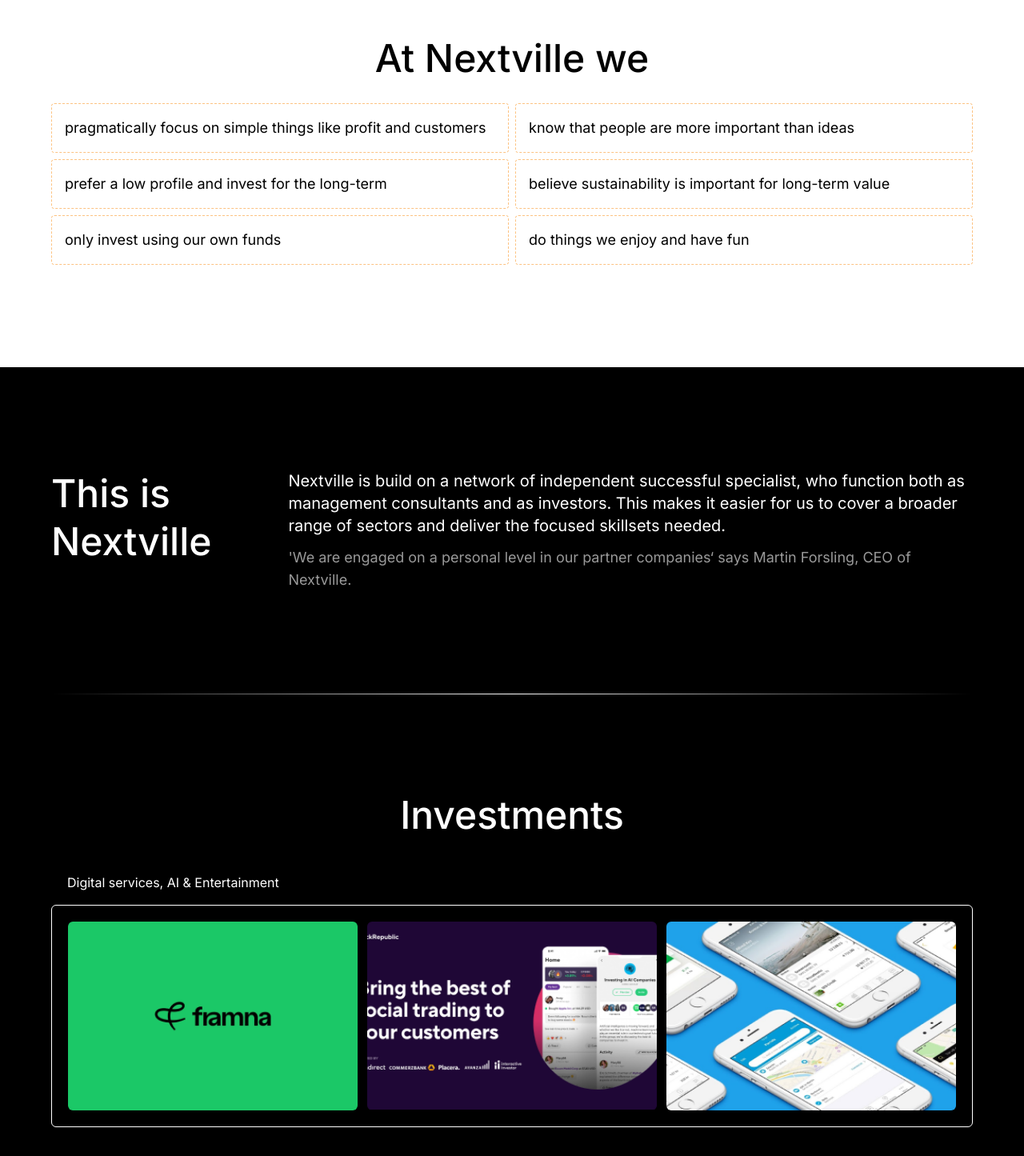
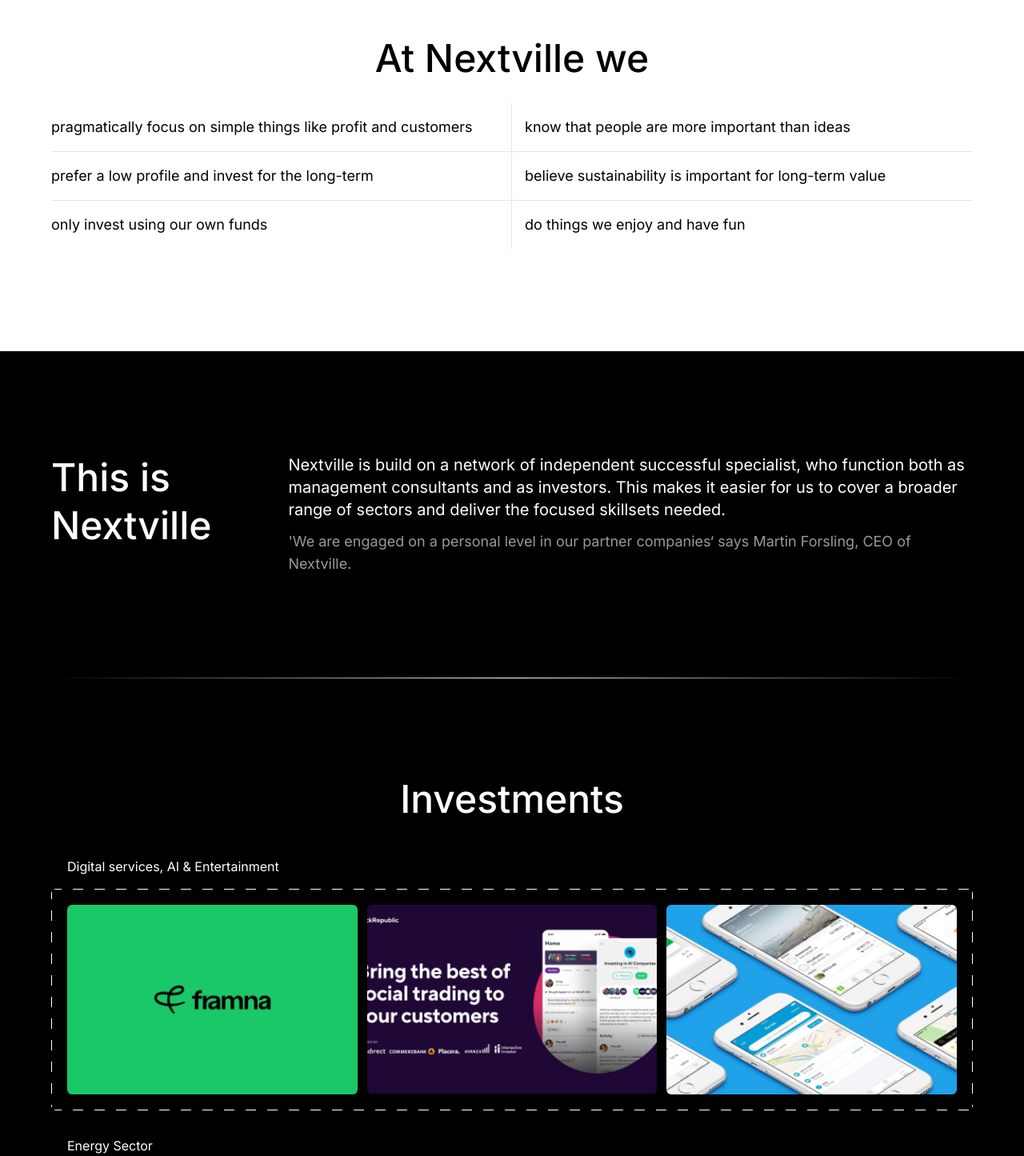
Before and after one commit to Poxie/nextville, a Next.js app: page / in a window 1280 px wide. Shown: the part 1320-2765 px from the top of the page at 80% size. Built offline with nearby package versions, Linux system fonts and the light colour scheme.

Commit message:
Redesign values & add dashed border

```diff
--- a/app/globals.css
+++ b/app/globals.css
@@ -6,4 +6,13 @@
   .main-width {
     @apply w-main max-w-main mx-auto;
   }
+
+  .border-image {
+    --border-color: #fff;
+    --border-size: 27px;
+    background-image: repeating-linear-gradient(to right, var(--border-color) 0%, var(--border-color) 50%, transparent 50%, transparent 100%), repeating-linear-gradient(to right, var(--border-color) 0%, var(--border-color) 50%, transparent 50%, transparent 100%), repeating-linear-gradient(to bottom, var(--border-color) 0%, var(--border-color) 50%, transparent 50%, transparent 100%), repeating-linear-gradient(to bottom, var(--border-color) 0%, var(--border-color) 50%, transparent 50%, transparent 100%);
+    background-position: left top, left bottom, left top, right top;
+    background-repeat: repeat-x, repeat-x, repeat-y, repeat-y;
+    background-size: var(--border-size) 1px, var(--border-size) 1px, 1px var(--border-size), 1px var(--border-size);
+  }
 }
--- a/components/home/investments/InvestmentGroup.tsx
+++ b/components/home/investments/InvestmentGroup.tsx
@@ -16,7 +16,7 @@
             </span>
             {/* Change this border to dashed later */}
             <div className={twMerge(
-                "[--item-gap:.75rem] p-5 flex flex-wrap gap-[--item-gap] rounded-md border-[1px] border-white",
+                "[--item-gap:.75rem] border-image p-5 flex flex-wrap gap-[--item-gap] rounded-md",
             )}>
                 {projects.map(project => {
                     const rest = projects.length % 3;
--- a/components/home/values/Value.tsx
+++ b/components/home/values/Value.tsx
@@ -1,8 +1,14 @@
-export default function Value({ children }: {
+import { twMerge } from "tailwind-merge";
+
+export default function Value({ children, className }: {
     children: React.ReactNode;
+    className?: string;
 }) {
     return(
-        <div className="p-4 text-lg border-[1px] border-c-primary border-dashed rounded">
+        <div className={twMerge(
+            "p-4 text-lg",
+            className,
+        )}>
             {children}
         </div>
     )
--- a/components/home/values/index.tsx
+++ b/components/home/values/index.tsx
@@ -1,6 +1,7 @@
 import messages from '@/messages/en.json';
 import { useTranslations } from "next-intl"
 import Value from './Value';
+import { twMerge } from 'tailwind-merge';
 
 export default function Values() {
     const t = useTranslations('values');
@@ -13,10 +14,18 @@
             <h2 className="text-5xl font-medium text-center">
                 {t('title')}
             </h2>
-            <ul className="mt-8 grid md:grid-cols-2 gap-2">
-                {values.map(value => (
-                    <li key={value}>
-                        <Value>
+            <ul className="mt-8 grid md:grid-cols-2 divide-y-[1px] md:divide-y-0 divide-tertiary">
+                {values.map((value, index) => (
+                    <li className="group" key={value}>
+                        <Value
+                            className={twMerge(
+                                "border-0 md:border-[1px] md:border-tertiary",
+                                "md:border-l-0 md:border-b-0",
+                                index < 2 && "md:border-t-0",
+                                index % 2 !== 0 && "md:border-r-0 pl-0 md:pl-4 md:pr-0",
+                                index % 2 === 0 && "pl-0",
+                            )}
+                        >
                             {t(value)}
                         </Value>
                     </li>
```
